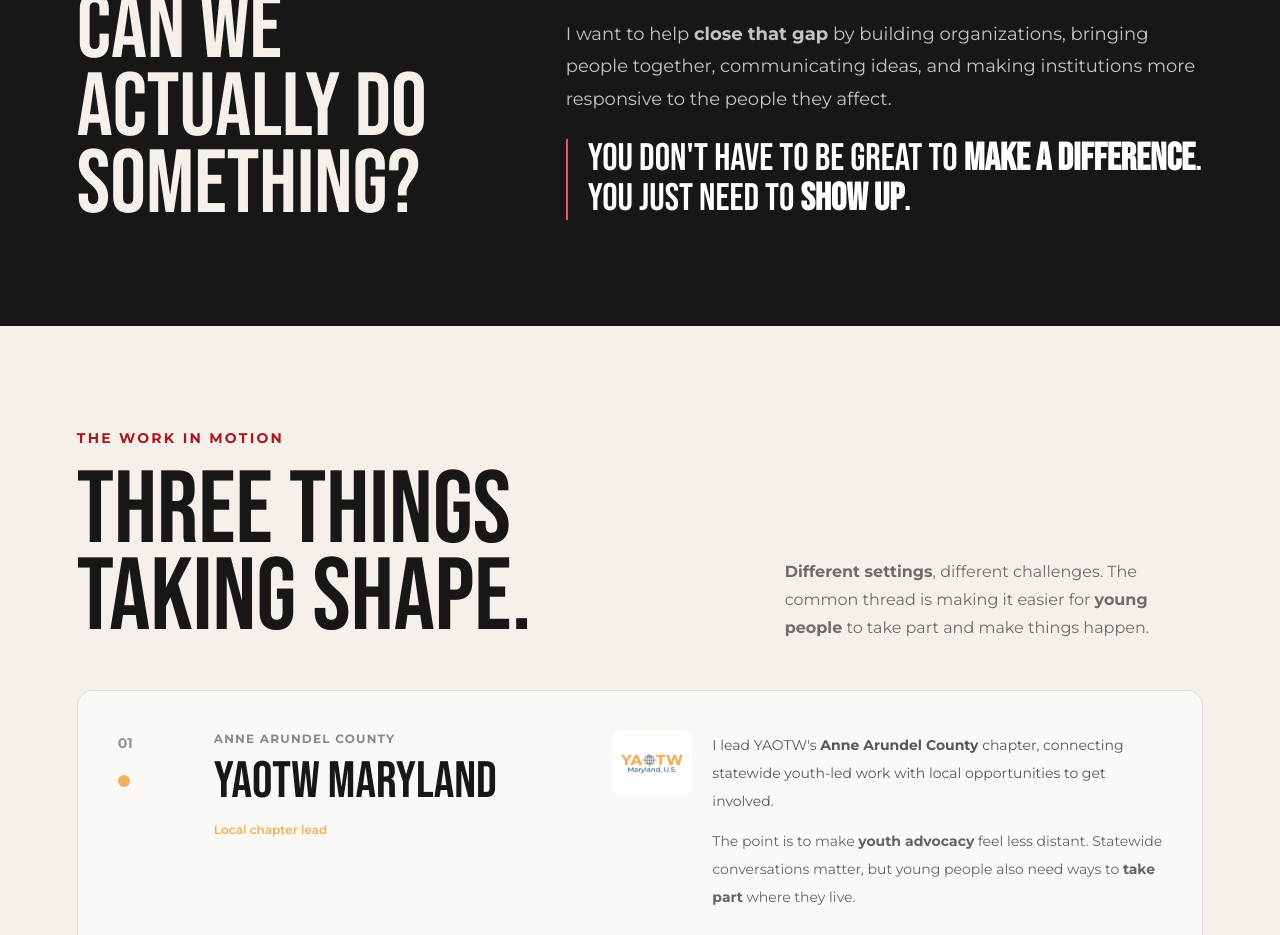
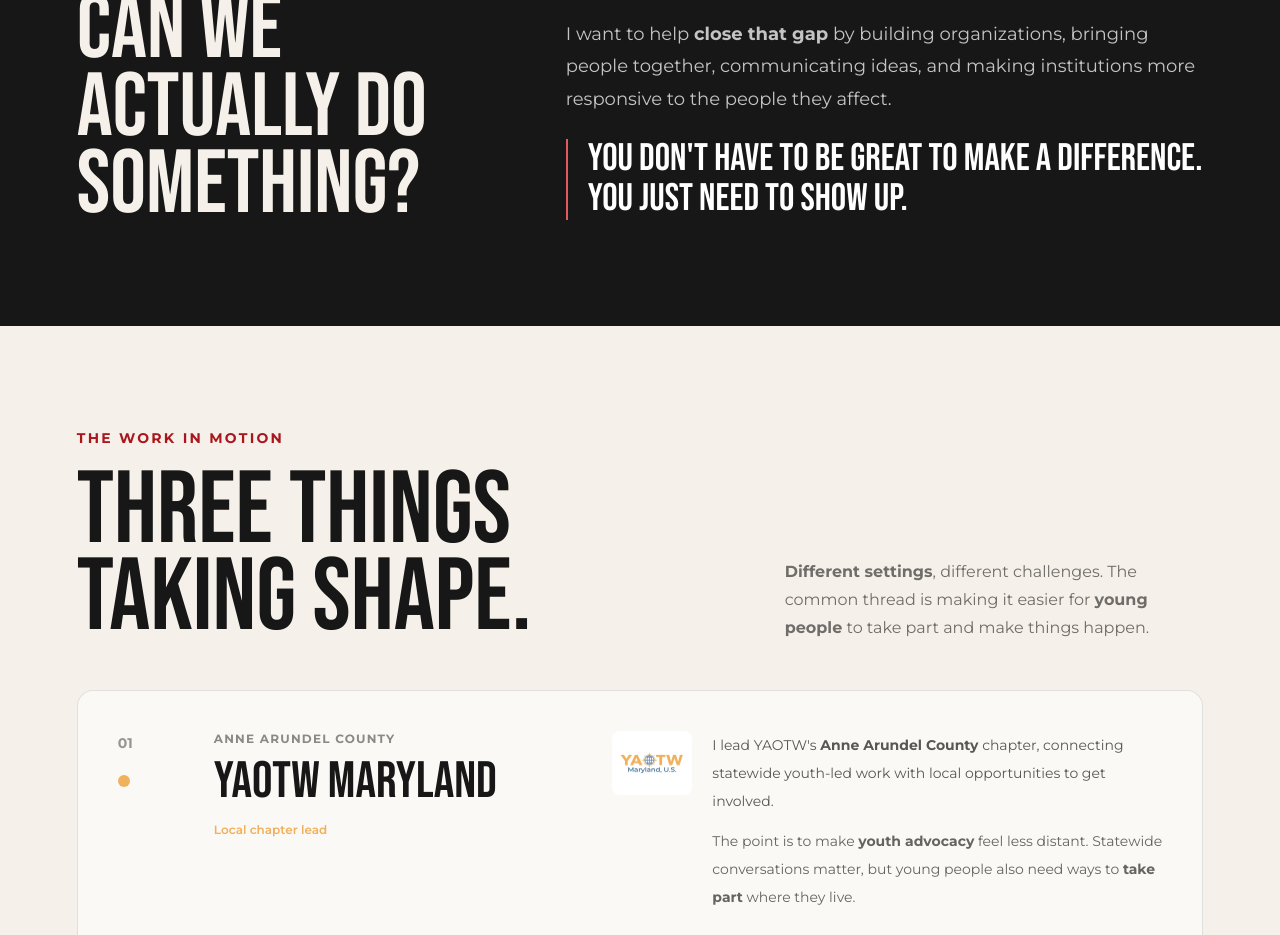
Before and after one commit to samaadiscott/samaadi, a Next.js app: page /civic in a window 1280 px wide. Shown: the part 1140-2075 px from the top of the page. Built offline with nearby package versions, Linux system fonts and the light colour scheme.

Commit message:
Remove emphasis from civic slogan

```diff
--- a/app/civic/page.tsx
+++ b/app/civic/page.tsx
@@ -200,7 +200,7 @@ export default function CivicPage() {
                 <EmphasizedText text="I want to help close that gap by building organizations, bringing people together, communicating ideas, and making institutions more responsive to the people they affect." emphasis={["close that gap"]} />
               </p>
               <p className="border-l-2 border-[#E05A60] pl-5 font-display text-[clamp(1.8rem,3vw,2.8rem)] leading-[1.05] text-white">
-                <EmphasizedText text="You don't have to be great to make a difference. You just need to show up." emphasis={["make a difference", "show up"]} />
+                You don't have to be great to make a difference. You just need to show up.
               </p>
             </div>
           </div>
```
